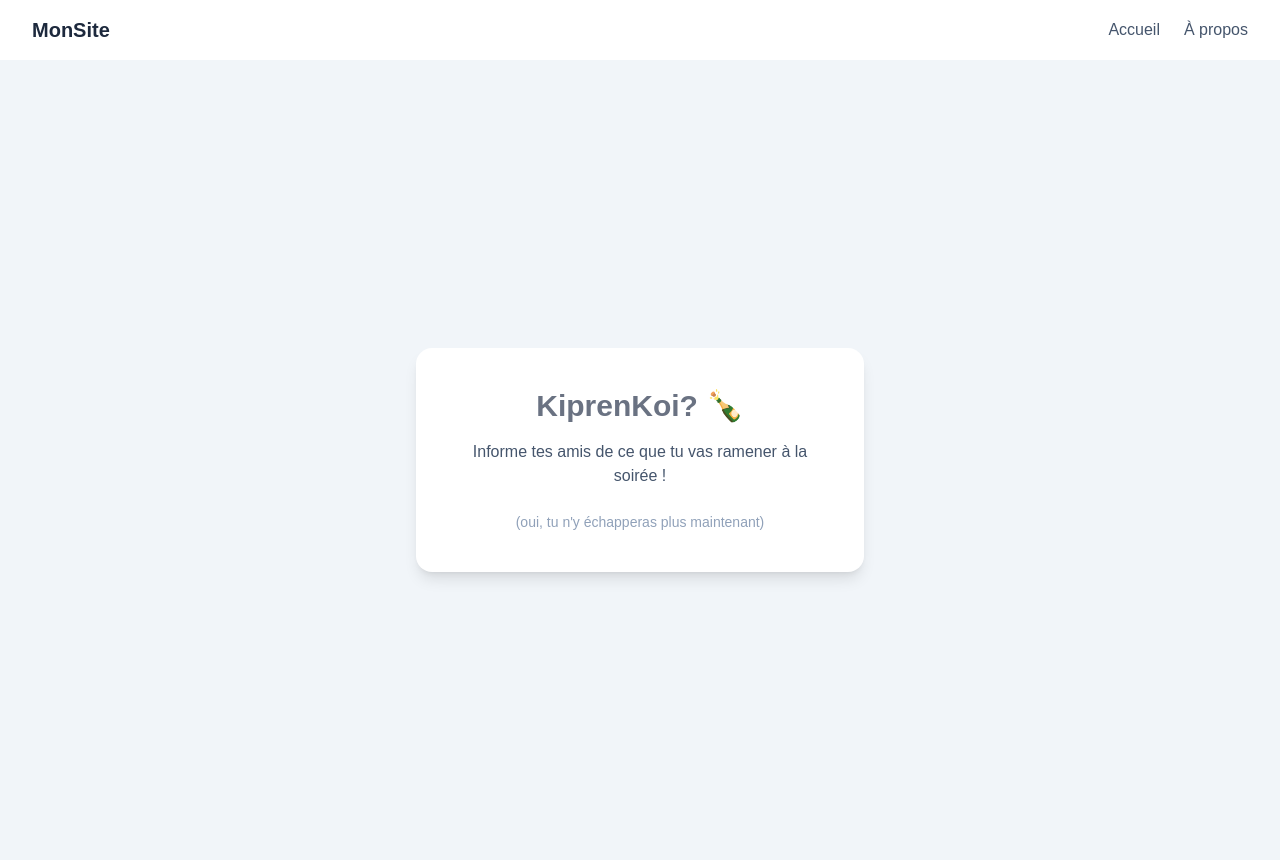
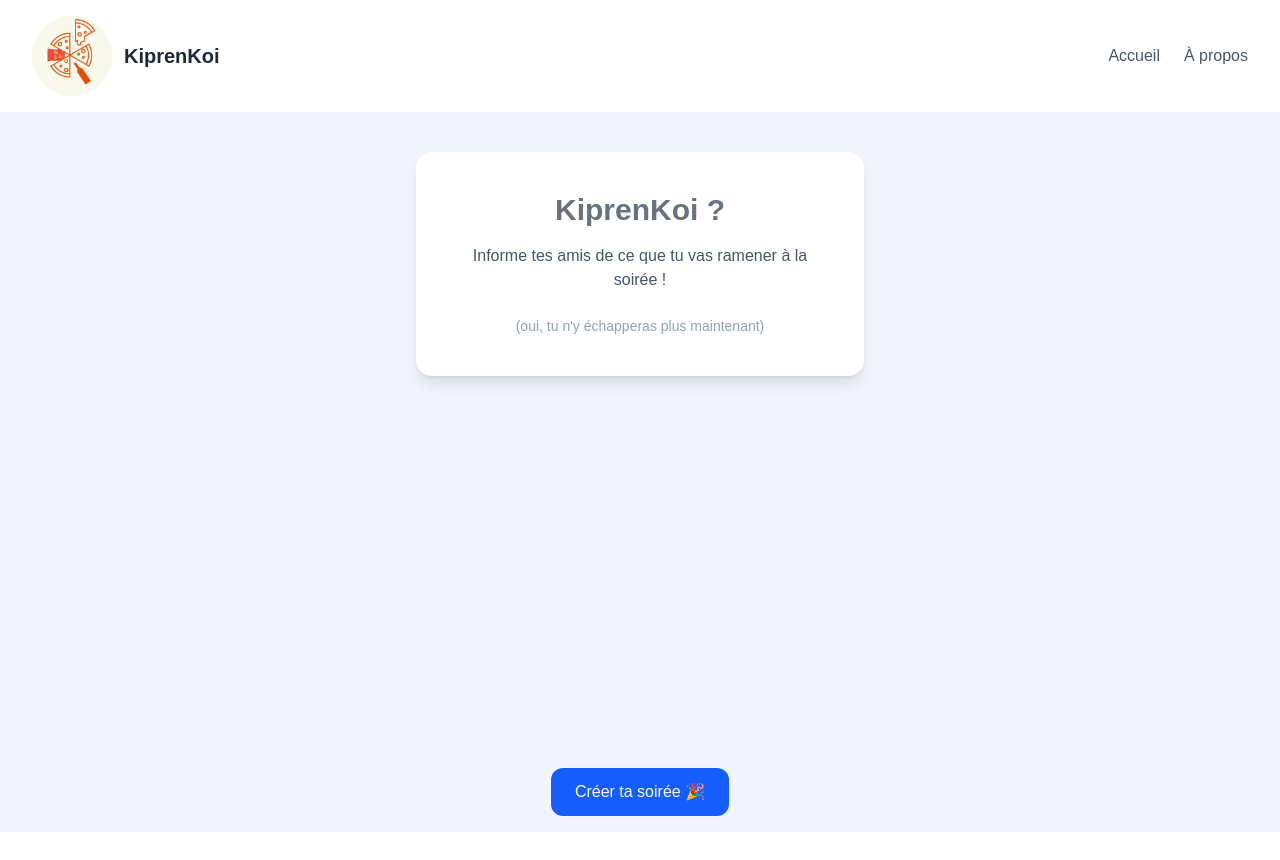
Before and after one commit to martinlpp/Kiprenkoi, a Next.js app: page / in a window 1280 px wide. After the commit the page ends 832 px from the top, so only its background shows below. Built offline with nearby package versions, Linux system fonts and the light colour scheme.

Commit message:
Préparation du déploiement

```diff
--- a/app/components/Navbar.tsx
+++ b/app/components/Navbar.tsx
@@ -1,9 +1,26 @@
 import Link from "next/link";
+import Image from "next/image";
 
 export default function Navbar() {
   return (
     <nav className="bg-white shadow-sm py-4 px-8 flex justify-between items-center">
-      <h1 className="text-xl font-bold text-slate-800">MonSite</h1>
+      {/* Bloc gauche : logo + titre du site */}
+      <div className="flex items-center space-x-3">
+        {/* On affiche le logo situé dans /public/logo.png */}
+        <Link href="/">
+          <Image
+            src="/logoKiprenkoi.png"        // chemin vers le fichier (toujours depuis /public)
+            alt="Logo du site"     // description pour l'accessibilité
+            width={80}             // largeur de l'image
+            height={80}            // hauteur de l'image
+            className="rounded-full" // arrondit les bords (optionnel)
+          />
+        </Link>
+
+        {/* Nom du site à côté du logo */}
+      <h1 className="text-xl font-bold text-slate-800">KiprenKoi</h1>
+      </div>
+
       <div className="space-x-6">
         <Link href="/" className="text-slate-600 hover:text-blue-600 font-medium">
           Accueil
--- /dev/null
+++ b/app/create/page.tsx
@@ -0,0 +1,12 @@
+// app/create/page.tsx
+export default function CreateEventPage() {
+  return (
+    <main className="flex flex-col items-center justify-center min-h-screen bg-gray-50 p-6">
+      <h1 className="text-3xl font-bold mb-4">Créer une soirée 🎉</h1>
+      <p className="text-gray-600 mb-8">Bientôt ici, tu pourras donner un nom, une date et partager ton lien !</p>
+      <button className="px-6 py-3 bg-gray-400 text-white rounded-xl cursor-not-allowed">
+        Fonctionnalité à venir
+      </button>
+    </main>
+  );
+}
--- a/app/page.tsx
+++ b/app/page.tsx
@@ -1,12 +1,12 @@
 import Image from "next/image";
 import Link from "next/link";
 
-
 export default function Home() {
   return (
-    <main className="min-h-screen flex items-center justify-center bg-slate-100">
+    <main className="h-[90vh] flex flex-col justify-between bg-slate-100">
+      <div className="flex justify-center mt-10">
         <div className="bg-white rounded-2xl shadow-lg p-10 text-center max-w-md">
-        <h1 className="text-3xl font-bold mb-4 text-gray-500">KiprenKoi? 🍾</h1>
+          <h1 className="text-3xl font-bold mb-4 text-gray-500">KiprenKoi ?</h1>
           <p className="text-slate-600 mb-6">
             Informe tes amis de ce que tu vas ramener à la soirée !
           </p>
@@ -14,6 +14,17 @@ export default function Home() {
             (oui, tu n'y échapperas plus maintenant)
           </p>
         </div>
+      </div>
+
+      <div className="flex justify-center pb-4">
+        <Link
+          href="/create"
+          className="bg-blue-600 hover:bg-blue-700 text-white px-6 py-3 rounded-xl transition"
+        >
+          Créer ta soirée 🎉
+        </Link>
+      </div>
     </main>
+
   );
 }
```
Also changed, not shown: public/LogoKiprenkoi.png (added). Lines whose indentation alone changed are shown as unchanged.
